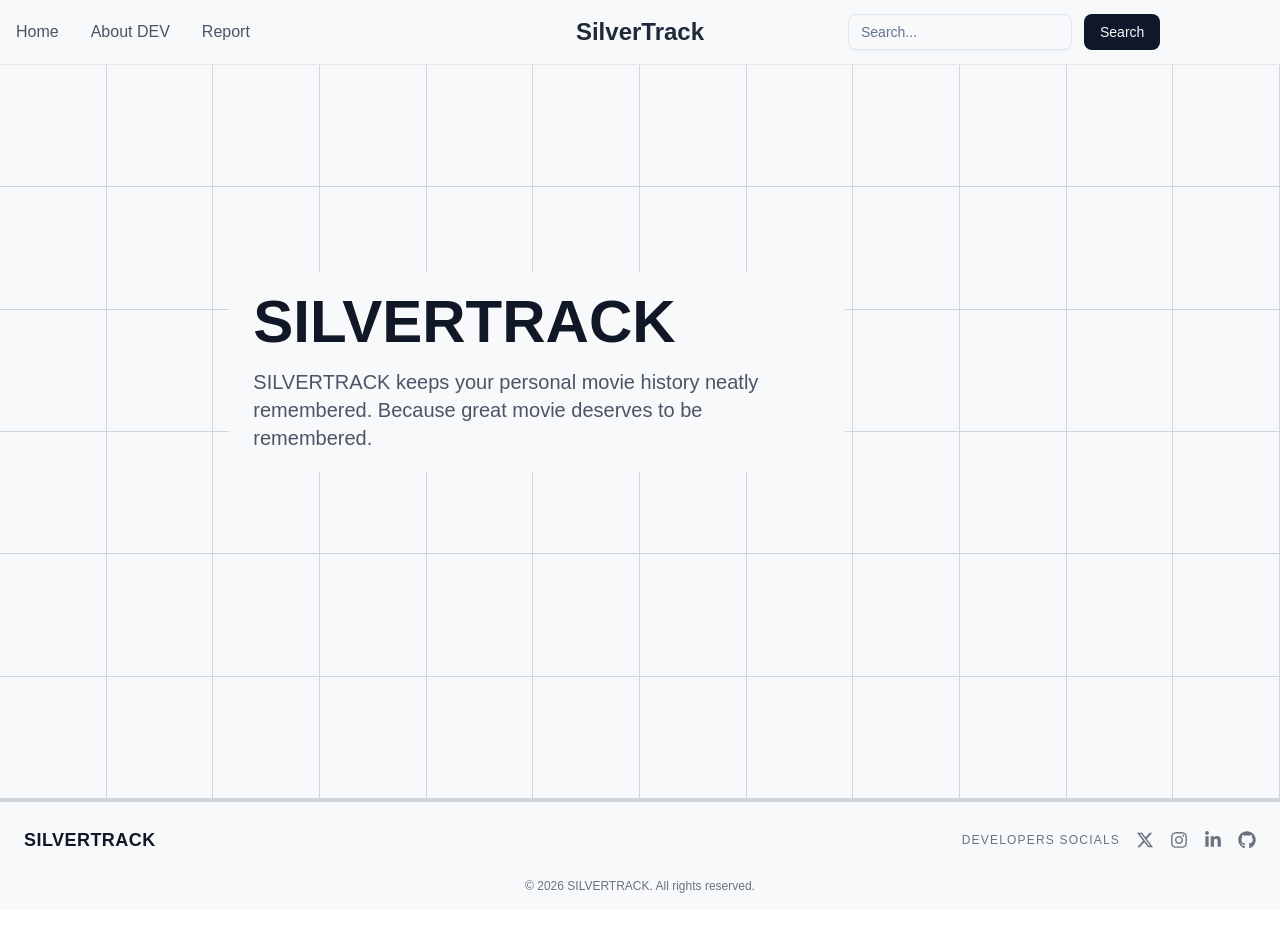
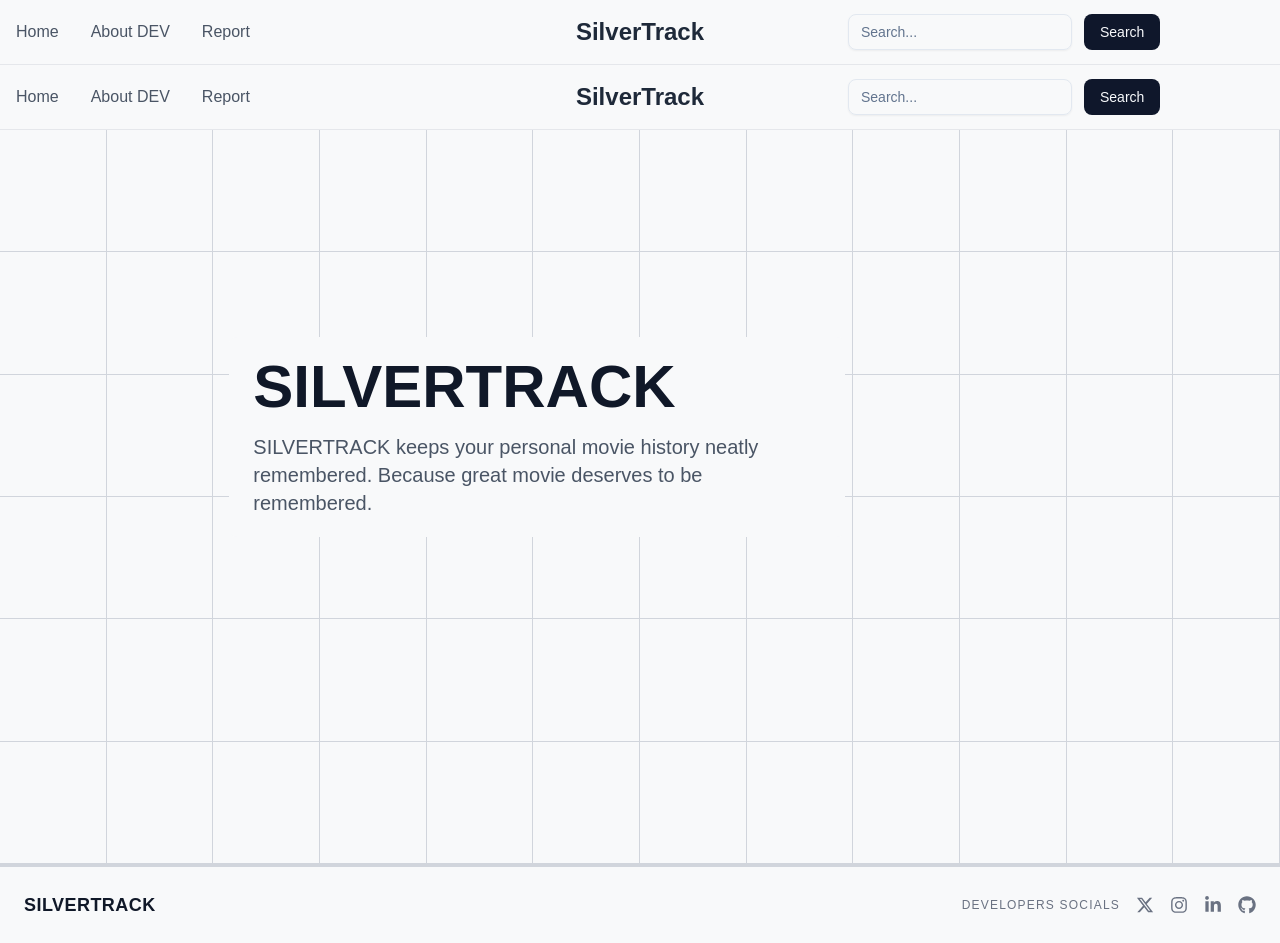
Before and after one commit to balajiNadar08/SilverTrack, a Next.js app in the folder frontend/: page / in a window 1280 px wide. Shown: the top 943 px of the page. Before the commit the page ends 910 px from the top, so only its background shows below. Built offline with nearby package versions, Linux system fonts and the light colour scheme; a web font is replaced by a local one.

Commit message:
Simple layout with navbar and footer

```diff
--- a/frontend/src/app/layout.tsx
+++ b/frontend/src/app/layout.tsx
@@ -1,5 +1,7 @@
 import type { Metadata } from "next";
 import "./globals.css";
+import Navbar from "@/components/Navbar";
+import Footer from "@/components/Footer";
 
 export const metadata: Metadata = {
   title: "SilverTrack",
@@ -13,8 +15,12 @@
 }>) {
   return (
     <html lang="en">
-      <body>
-        {children}
+      <body className="min-h-screen flex flex-col">
+        <Navbar />
+        <main className="flex-1">
+          {children}
+        </main>
+        <Footer />
       </body>
     </html>
   );
```
